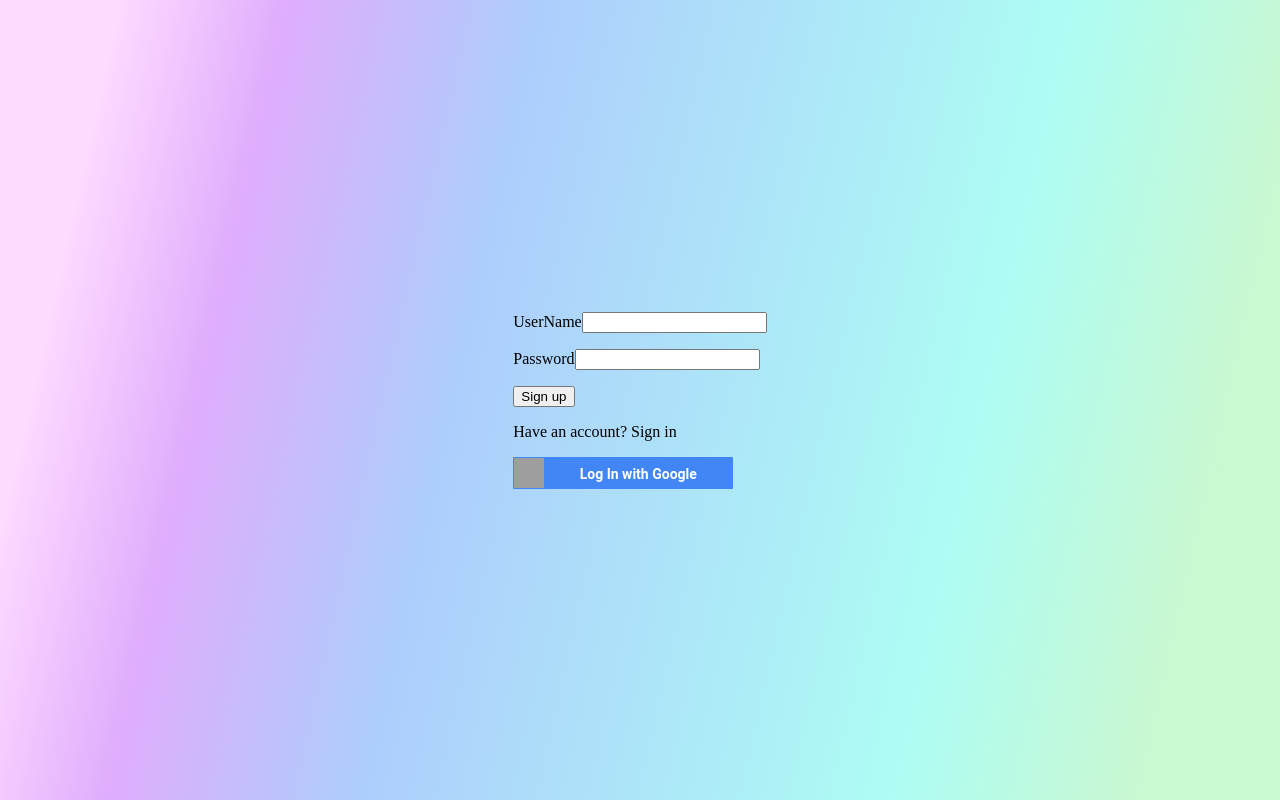
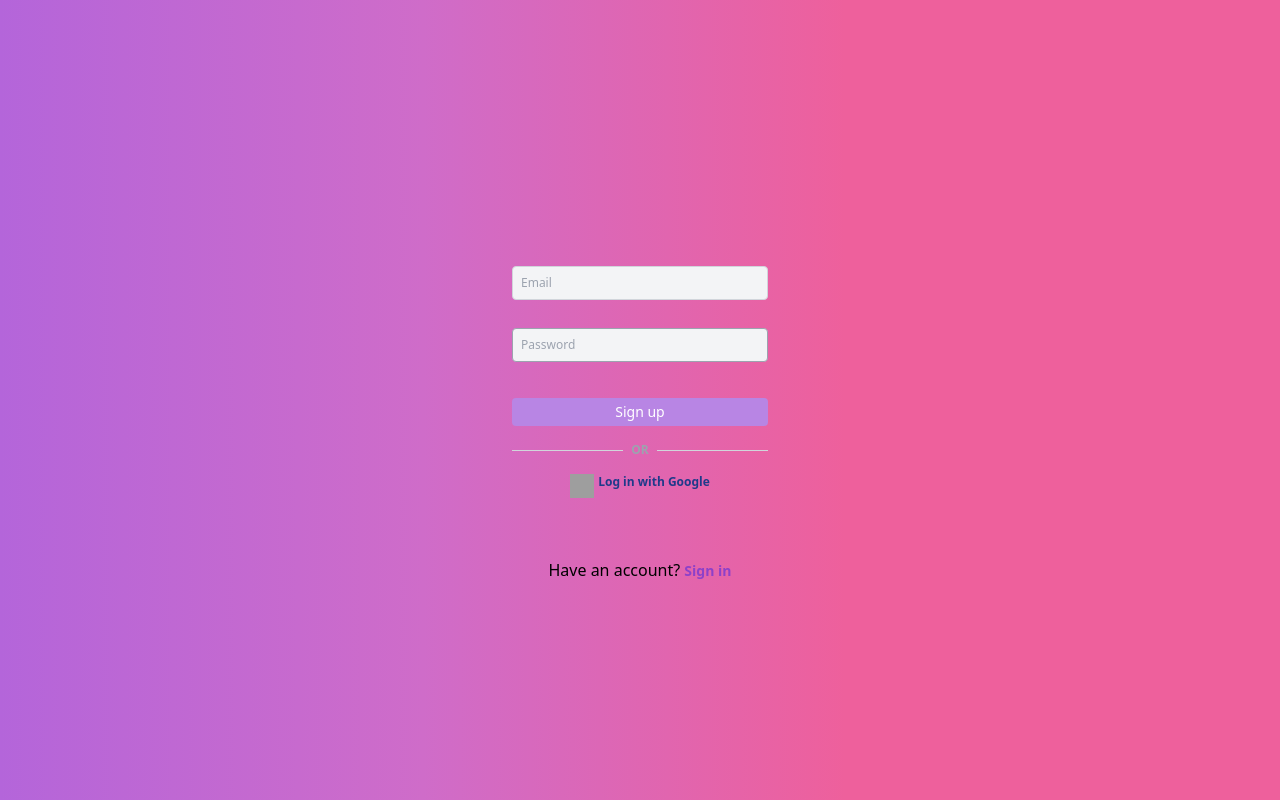
Before and after one commit to sfernandez93/pet-go, a React (Create React App) app: page / in a window 1280 px wide. Built offline with nearby package versions, Linux system fonts and the light colour scheme; no server answers; grey boxes are pictures that could not be loaded.

Commit message:
feat: add styles login

```diff
--- a/package.json
+++ b/package.json
@@ -45,5 +45,10 @@
       "last 1 firefox version",
       "last 1 safari version"
     ]
+  },
+  "devDependencies": {
+    "autoprefixer": "^10.4.2",
+    "postcss": "^8.4.7",
+    "tailwindcss": "^3.0.23"
   }
 }
--- /dev/null
+++ b/postcss.config.js
@@ -0,0 +1,6 @@
+module.exports = {
+  plugins: {
+    tailwindcss: {},
+    autoprefixer: {},
+  },
+}
--- /dev/null
+++ b/src/components/Home.css
@@ -0,0 +1,34 @@
+* {
+    margin: 0;
+    padding: 0;
+}
+.instagram-logo {
+    background-position: 0 -130px;
+    height: 51px;
+    width: 175px;
+    background-image: url(https://bit.ly/3v2LT17);
+}
+.google-logo {
+    background: url('https://flixable.com/images/google.svg') no-repeat;
+    padding: 12px;
+}
+.apple-store-logo {
+    background-position: -132px -182px;
+    height: 42px;
+    width: 128px;
+    background-image: url(https://bit.ly/3v2LT17);
+}
+.google-store-logo {
+    background-position: 0 -182px;
+    height: 42px;
+    width: 130px;
+    background-image: url(https://bit.ly/3v2LT17);
+}
+
+.logo-pet-go{
+    font-family: fangsong;
+    color: white;
+    font-weight: bold;
+    font-size: xxx-large;
+    font-style: italic;
+}
--- a/src/components/SignIn.css
+++ b/src/components/SignIn.css
@@ -1,12 +1,34 @@
-.signin {
-  max-width: 300px;
-  margin-left: auto;
-  margin-right: auto;
+* {
+  margin: 0;
+  padding: 0;
 }
-.signin > form {
-  display: grid;
-  flex-direction: column;
+.instagram-logo {
+  background-position: 0 -130px;
+  height: 51px;
+  width: 175px;
+  background-image: url(https://bit.ly/3v2LT17);
 }
-.signin > form > input {
-  margin-bottom: 5px;
+.google-logo {
+  background: url('https://flixable.com/images/google.svg') no-repeat;
+  padding: 12px;
 }
+.apple-store-logo {
+  background-position: -132px -182px;
+  height: 42px;
+  width: 128px;
+  background-image: url(https://bit.ly/3v2LT17);
+}
+.google-store-logo {
+  background-position: 0 -182px;
+  height: 42px;
+  width: 130px;
+  background-image: url(https://bit.ly/3v2LT17);
+}
+
+.logo-pet-go{
+  font-family: fangsong;
+  color: white;
+  font-weight: bold;
+  font-size: xxx-large;
+  font-style: italic;
+}
--- a/src/components/SignIn.js
+++ b/src/components/SignIn.js
@@ -6,8 +6,21 @@ import { TodoContext } from "../context/TodoContext";
 import LoginButton from "./LoginButton";
 
 const SignIn = (setUser) => {
-  const { handleLoginWithGoogle, setHasAccount, handleSignUp, handleLogin, hasAccount, loginWithEmailAndPassword, signUpWithEmailAndPassword, emailError, passwordError, email, setEmail, password, setPassword } =
-    useContext(TodoContext);
+  const {
+    handleLoginWithGoogle,
+    setHasAccount,
+    handleSignUp,
+    handleLogin,
+    hasAccount,
+    loginWithEmailAndPassword,
+    signUpWithEmailAndPassword,
+    emailError,
+    passwordError,
+    email,
+    setEmail,
+    password,
+    setPassword,
+  } = useContext(TodoContext);
   const emailRef = useRef();
   const passwordRef = useRef();
   const auth = getAuth();
@@ -29,62 +42,106 @@ const SignIn = (setUser) => {
   }, []);
 
   const handleSignUpWithEmailAndPassword = () => {
-    handleSignUp(
-      emailRef.current.value,
-      passwordRef.current.value
-    );
+    handleSignUp(emailRef.current.value, passwordRef.current.value);
   };
 
   const handleLoginWithEmailAndPassword = () => {
-    handleLogin(
-      emailRef.current.value,
-      passwordRef.current.value
-    );
+    handleLogin(emailRef.current.value, passwordRef.current.value);
   };
 
-//   return (
-//     <div className="signin">
-//       <form action="">
-//         <h1>Sign in</h1>
-//         <input ref={emailRef} type="email" />
-//         <input ref={passwordRef} type="password" />
-//         <button onClick={handleLoginWithEmailAndPassword}> Sign in</button>
-//         <h6>
-//           Not yet register?{" "}
-//           <span className="signin__link" onClick={handleSignUpWithEmailAndPassword}>
-//             sign up
-//           </span>
-//         </h6>
-//       </form>
-//       <LoginButton onClick={handleLoginWithGoogle} />
-//     </div>
-//   );
-
   return (
-        <div className="login">
-          <div className="loginContainer">
-              <label>UserName</label>
-              <input ref={emailRef}  type = "email" autoFocus required value = {email}
-              onChange = {(e) => setEmail(e.target.value)}/>
-              <p className = "errorMsg"> {emailError} </p>
-              <label>Password</label>
-              <input ref={passwordRef} type = "password" autoFocus required value = {password}
-              onChange = {(e) => setPassword(e.target.value)}/>
-              <p className="errorMsg">{passwordError}</p>
-              <div className = "btnContainer">
+    <div>
+      <div className="w-80 py-8 flex items-center flex-col mb-3">
+        <div className="mt-8 w-64 flex flex-col">
+          <input
+            ref={emailRef}
+            type="email"
+            autoFocus
+            required
+            value={email}
+            onChange={(e) => setEmail(e.target.value)}
+            className="text-xs w-full mb-2 rounded border bg-gray-100 border-gray-300 px-2 py-2 focus:outline-none focus:border-gray-400 active:outline-none"
+            placeholder="Email"
+          ></input>
+          <p className="text-xs self-center pb-5 text-blue-900 font-semibold">
+            {" "}
+            {emailError}{" "}
+          </p>
+          <input
+            ref={passwordRef}
+            type="password"
+            autoFocus
+            required
+            value={password}
+            onChange={(e) => setPassword(e.target.value)}
+            className="text-xs w-full mb-4 rounded border bg-gray-100 border-gray-300 px-2 py-2 focus:outline-none focus:border-gray-400 active:outline-none"
+            placeholder="Password"
+          ></input>
+          <p className="text-xs self-center pb-5 text-blue-900 font-semibold">
+            {passwordError}
+          </p>
           {hasAccount ? (
             <>
-                      <button onClick={handleLoginWithEmailAndPassword}>Sign in</button>
-                      <p> Dont have an account? <span onClick= {() => setHasAccount(!hasAccount)}> Sign up</span></p>
+              <button
+                className=" text-sm text-center bg-blue-violet text-white py-1 rounded font-medium"
+                onClick={handleLoginWithEmailAndPassword}
+              >
+                Sign in
+              </button>
             </>
-                  ): (
+          ) : (
             <>
-                      <button onClick={handleSignUpWithEmailAndPassword}>Sign up</button>
-                      <p>Have an account? <span onClick= {() => setHasAccount(!hasAccount)}>Sign in</span></p>
+              <button
+                className=" text-sm text-center bg-blue-violet text-white py-1 rounded font-medium"
+                onClick={handleSignUpWithEmailAndPassword}
+              >
+                Sign up
+              </button>
             </>
           )}
         </div>
-              <LoginButton onClick={handleLoginWithGoogle} />
+        <div className="flex justify-evenly space-x-2 w-64 mt-4">
+          <span className="bg-gray-300 h-px flex-grow t-2 relative top-2"></span>
+          <span className="flex-none uppercase text-xs text-gray-400 font-semibold">
+            or
+          </span>
+          <span className="bg-gray-300 h-px flex-grow t-2 relative top-2"></span>
+        </div>
+        <button className="mt-4 flex" onClick={handleLoginWithGoogle}>
+          <div className="bg-no-repeat google-logo mr-1"></div>
+          <span className="text-xs text-blue-900 font-semibold">
+            Log in with Google
+          </span>
+        </button>
+      </div>
+      <div className="text-center w-80 py-4">
+        {hasAccount ? (
+          <>
+            <p>
+              {" "}
+              Don't have an account?{" "}
+              <span
+                className="text-dark-violet text-sm font-semibold"
+                onClick={() => setHasAccount(!hasAccount)}
+              >
+                {" "}
+                Sign up
+              </span>
+            </p>
+          </>
+        ) : (
+          <>
+            <p>
+              Have an account?{" "}
+              <span
+                className="text-dark-violet text-sm font-semibold"
+                onClick={() => setHasAccount(!hasAccount)}
+              >
+                Sign in
+              </span>
+            </p>
+          </>
+        )}
       </div>
     </div>
   );
--- a/src/index.css
+++ b/src/index.css
@@ -1,4 +1,7 @@
-@import url('https://fonts.googleapis.com/css?family=DM+Sans:400,500,700&display=swap');
+@tailwind base;
+@tailwind components;
+@tailwind utilities;
+@import url("https://fonts.googleapis.com/css?family=DM+Sans:400,500,700&display=swap");
 
 * {
   box-sizing: border-box;
@@ -6,7 +9,7 @@
 }
 
 :root {
-  --font: 'DM Sans', sans-serif;
+  --font: "DM Sans", sans-serif;
   display: flex;
   justify-content: center;
   align-items: center;
@@ -14,8 +17,14 @@
 }
 
 body {
-  background-image: linear-gradient( 102.7deg, rgba(253,218,255,1) 8.2%, rgba(223,173,252,1) 19.6%, rgba(173,205,252,1) 36.8%, rgba(173,252,244,1) 73.2%, rgba(202,248,208,1) 90.9% );
-  background-attachment: fixed;
+  /* background-image: linear-gradient(to top, #fad0c4 0%, #ffd1ff 100%); */
+  /* background-image: linear-gradient(to top, #fbc2eb 0%, #a6c1ee 100%); */
+  /* background-image: linear-gradient(120deg, #fccb90 0%, #d57eeb 100%); */
+  background-image: linear-gradient(to right, #b8cbb8 0%, #b8cbb8 0%, #b465da 0%, #cf6cc9 33%, #ee609c 66%, #ee609c 100%);
+  /* background-image: linear-gradient(120deg, #fccb90 0%, #d57eeb 100%); */
+      /* background-image: linear-gradient(to right, #ed6ea0 0%, #ec8c69 100%); */
+  /* background-image: linear-gradient(-225deg, #B6CEE8 0%, #F578DC 100%); */
+      background-attachment: fixed;
   flex-direction: column;
   background-repeat: no-repeat;
   background-size: cover;
@@ -28,7 +37,7 @@ body {
   border-radius: 16px;
   font-size: 15px;
   color: #455963;
-  box-shadow: 0 20px 80px rgba(0,0,0,.3);
+  box-shadow: 0 20px 80px rgba(0, 0, 0, 0.3);
 }
 
 .task-list {
@@ -85,7 +94,7 @@ body {
 }
 
 .task-item.is-completed > .task-name {
-  text-decoration: line-through wavy rgba(0,0,0,.3);
+  text-decoration: line-through wavy rgba(0, 0, 0, 0.3);
 }
 
 .task-item.is-completed {
@@ -157,7 +166,9 @@ body {
   box-shadow: 0 -1px 0 #bdcdd6 inset;
 }
 
-.task-button { display: none; }
+.task-button {
+  display: none;
+}
 
 .task-delete {
   border: 0;
@@ -187,7 +198,7 @@ body {
 }
 
 .googleButton {
-  background: #4285F4;
+  background: #4285f4;
   border-radius: 1px;
   display: inline-block;
   padding: 1px;
@@ -199,7 +210,8 @@ body {
   cursor: pointer;
 }
 .googleButton span.icon {
-  background: url('https://flixable.com/images/google.svg') white center center no-repeat;
+  background: url("https://flixable.com/images/google.svg") white center center
+    no-repeat;
   display: block;
   float: left;
   height: 18px;
@@ -208,7 +220,7 @@ body {
 }
 .googleButton span.text {
   color: white;
-  font-family: 'Roboto', sans-serif;
+  font-family: "Roboto", sans-serif;
   font-size: 14px;
   font-weight: bold;
   line-height: 32px;
--- /dev/null
+++ b/tailwind.config.js
@@ -0,0 +1,12 @@
+module.exports = {
+  content: ["./src/**/*.{js,jsx,ts,tsx}"],
+  theme: {
+    extend: {
+      colors: {
+        "blue-violet": "#b885e4",
+        "dark-violet": "#8d41c9",
+      },
+    },
+  },
+  plugins: [],
+};
```
Also changed, not shown: src/components/Home.js (+43 -0 lines), src/context/TodoContext.js (+13 -4 lines), 1 other file (tests, documents, lock files or other folders). Lines whose indentation alone changed are shown as unchanged.
